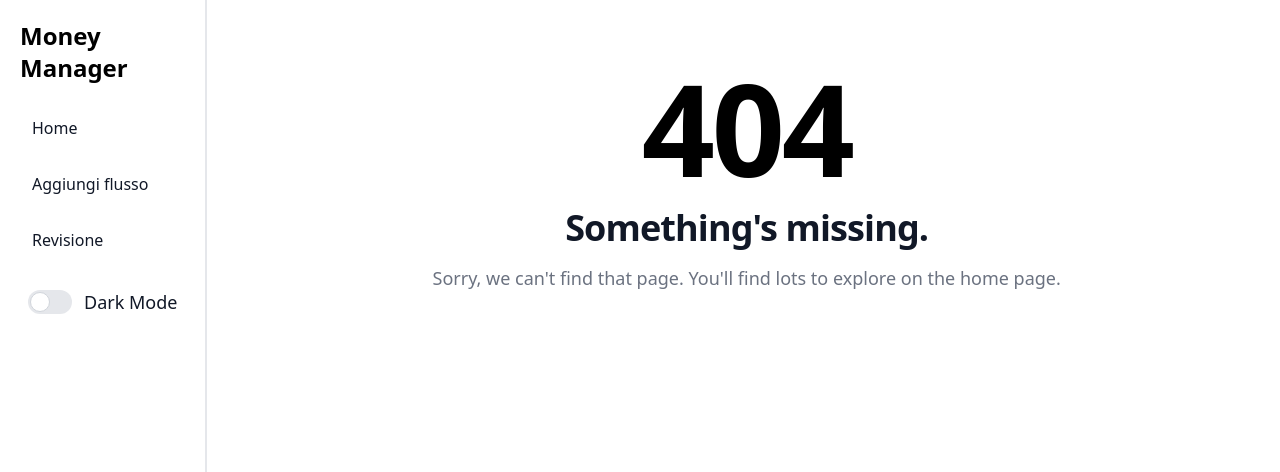
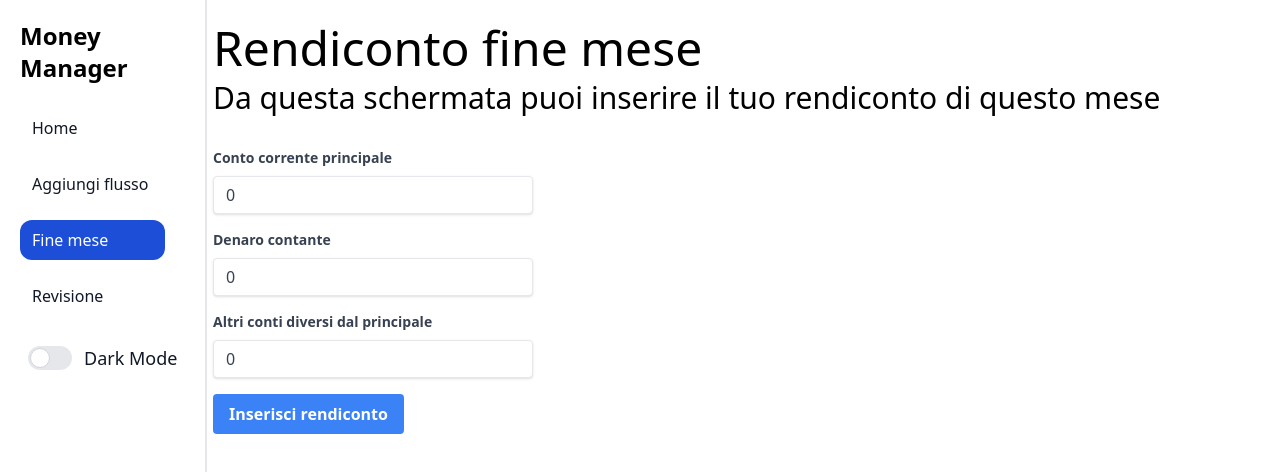
Before and after one commit to BacaroTech/Money-dashboard, an Angular app in the folder FE/: page /end in a window 1280 px wide. Before the commit this address led to /404. Shown: the top 472 px of the page. Built offline with nearby package versions, Linux system fonts and the light colour scheme.

Commit message:
added new component

```diff
--- a/FE/src/app/app-routing.module.ts
+++ b/FE/src/app/app-routing.module.ts
@@ -5,12 +5,14 @@ import { Error404Component } from './components/error404/error404.component';
 import { AddFlowComponent } from './components/add-flow/add-flow.component';
 import { CashReviewComponent } from './components/cash-review/cash-review.component';
 import { HomeComponent } from './components/home/home.component';
+import { EndMonthComponent } from './components/end-month/end-month.component';
 
 const routes: Routes = [
   {path: "", redirectTo: "dashboard", pathMatch: "full"},
   {path: "dashboard", component: HomeComponent},
   {path: "addFlow", component: AddFlowComponent},
   {path: "review", component: CashReviewComponent},
+  {path: "end", component: EndMonthComponent},
   {path: "404", component: Error404Component},
   {path: "**", redirectTo: "404"}
 ];
--- a/FE/src/app/app.module.ts
+++ b/FE/src/app/app.module.ts
@@ -14,6 +14,8 @@ import { FormFlowComponent } from './components/form-flow/form-flow.component';
 import { FormsModule, ReactiveFormsModule } from '@angular/forms';
 import { CashReviewComponent } from './components/cash-review/cash-review.component';
 import { ModalComponent } from './components/modal/modal.component';
+import { EndMonthComponent } from './components/end-month/end-month.component';
+
 
 @NgModule({
   declarations: [
@@ -27,7 +29,8 @@ import { ModalComponent } from './components/modal/modal.component';
     AddFlowComponent,
     FormFlowComponent,
     CashReviewComponent,
-    ModalComponent
+    ModalComponent,
+    EndMonthComponent
   ],
   imports: [
     BrowserModule,
--- /dev/null
+++ b/FE/src/app/components/end-month/end-month.component.html
@@ -0,0 +1,45 @@
+<section id="home" class="h-screen ">
+    <h1 class="text-5xl mt-6 dark:text-white">Rendiconto fine mese</h1>
+    <h2 class="text-3xl mt-2 dark:text-white">Da questa schermata puoi inserire il tuo rendiconto di questo mese</h2>
+
+    <form class="bg-white rounded py-8 mb-4 dark:bg-gray-900" [formGroup]="this.bioSection" (ngSubmit)="this.ngSubmit()">
+
+        <div class="mb-4">
+            <label class="block text-gray-700 text-sm font-bold mb-2 dark:text-white" for="cc">
+                Conto corrente principale
+            </label>
+            <input
+                class="shadow appearance-none border rounded w-80 py-2 px-3 text-gray-700 leading-tight focus:outline-none focus:shadow-outline"
+                formControlName="cc" id="cc" type="text" placeholder="Inserisci la natura">
+        </div>
+
+        <div class="mb-4">
+            <label class="block text-gray-700 text-sm font-bold mb-2 dark:text-white" for="cash">
+                Denaro contante
+            </label>
+            <input
+                class="shadow appearance-none border rounded w-80 py-2 px-3 text-gray-700 leading-tight focus:outline-none focus:shadow-outline"
+                formControlName="cash" id="cash" type="text" placeholder="Inserisci la natura">
+        </div>
+
+        <div class="mb-4">
+            <label class="block text-gray-700 text-sm font-bold mb-2 dark:text-white" for="others">
+                Altri conti diversi dal principale
+            </label>
+            <input
+                class="shadow appearance-none border rounded w-80 py-2 px-3 text-gray-700 leading-tight focus:outline-none focus:shadow-outline"
+                formControlName="others" id="others" type="text" placeholder="Inserisci la natura">
+        </div>
+
+
+        <div class="flex items-center justify-between">
+            <button
+                class="bg-blue-500 hover:bg-blue-700 text-white font-bold py-2 px-4 rounded focus:outline-none focus:shadow-outline"
+                type="submit">
+                Inserisci rendiconto
+            </button>
+        </div>
+    </form>
+    <app-modal *ngIf="this.insert == 'succed'" title="Rendiconto aggiunto" text="Il rendiconto è stato inserito correttamente" redirect="/dashboard"></app-modal>
+    <app-modal *ngIf="this.insert == 'fail'" title="Rendiconto non aggiunto" text="Si è verificato un errore" redirect="/dashboard"></app-modal>
+</section>
--- /dev/null
+++ b/FE/src/app/components/end-month/end-month.component.ts
@@ -0,0 +1,30 @@
+import { Component, OnInit } from '@angular/core';
+import { FormControl, FormGroup } from '@angular/forms';
+
+@Component({
+  selector: 'app-end-month',
+  templateUrl: './end-month.component.html',
+  styleUrls: ['./end-month.component.css']
+})
+export class EndMonthComponent implements OnInit {
+
+  insert: "succed"| "fail" | "todo" = "todo";
+
+  bioSection = new FormGroup({
+    cc: new FormControl<number>(0),
+    cash: new FormControl<number>(0),
+    others: new FormControl<number>(0),
+  });
+
+  constructor() { }
+
+  ngOnInit(): void {
+    this.insert = "todo";
+  }
+
+  ngSubmit(): void{
+    console.log(this.bioSection.value)
+    this.insert = "fail";
+  }
+
+}
--- a/FE/src/app/components/menu/menu.component.ts
+++ b/FE/src/app/components/menu/menu.component.ts
@@ -12,6 +12,7 @@ export class MenuComponent implements OnInit {
   menus: Array<{ "name": string, "url": string, "active": boolean }> = [
     { "name": "Home", "url": "/dashboard", "active": true },
     { "name": "Aggiungi flusso", "url": "/addFlow", "active": false },
+    { "name": "Fine mese", "url": "/end", "active": false },
     { "name": "Revisione", "url": "/review", "active": false }
   ]
 
```
Also changed, not shown: FE/src/app/components/end-month/end-month.component.css (added).
